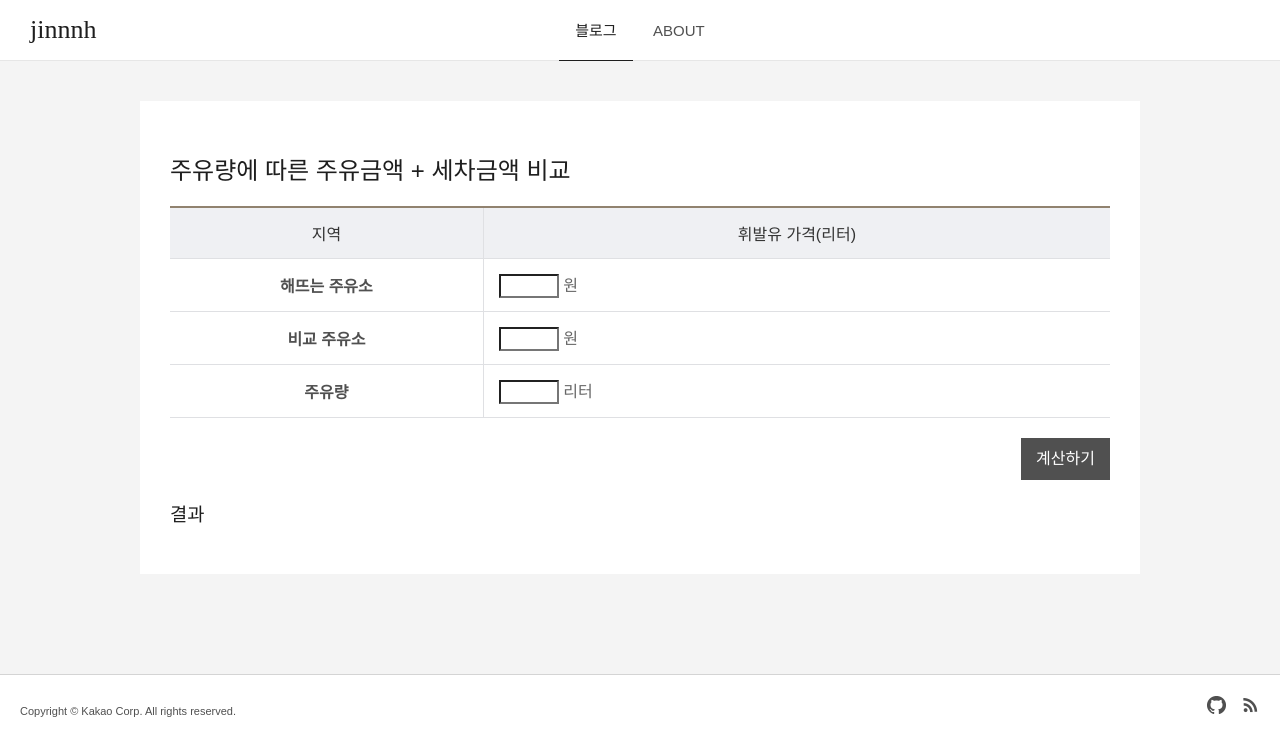
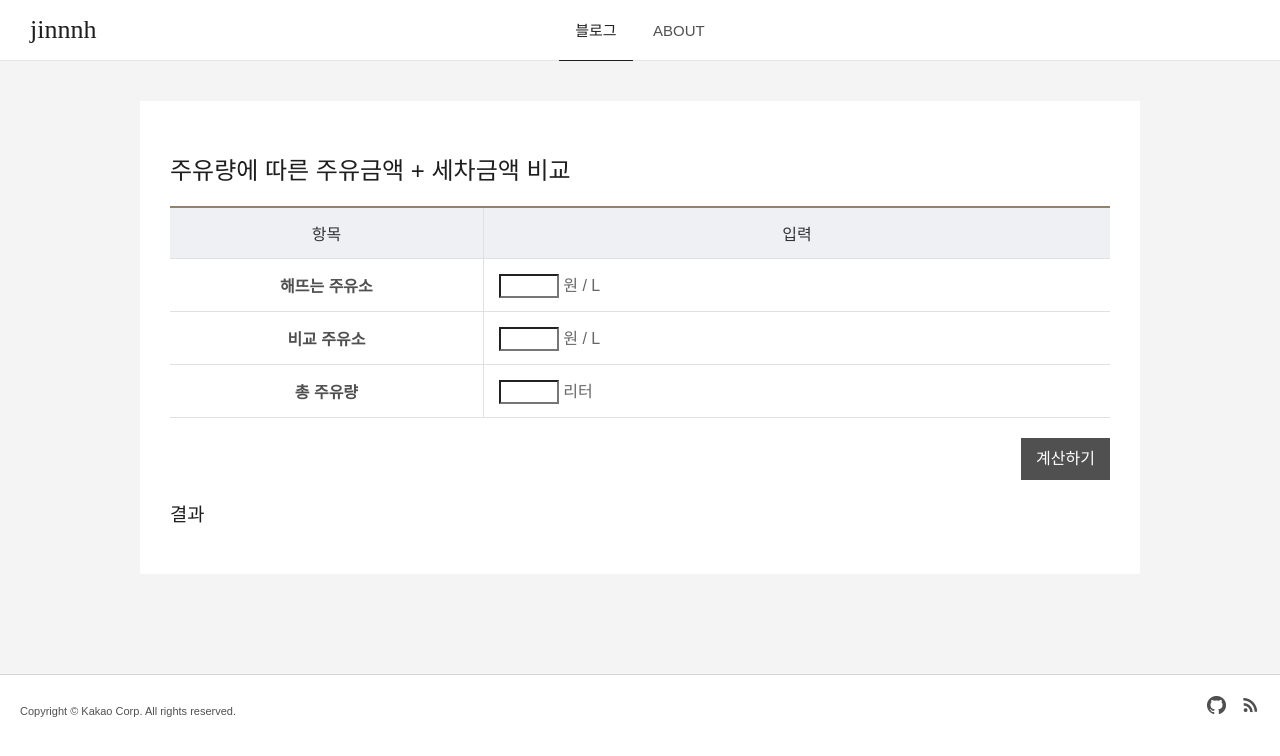
Before and after one commit to gutmate/gutmate.github.com, a Jekyll site: the page practice/oil_calc.html, which Jekyll copies as it is, in a window 1280 px wide. Shown: the top 756 px of the page. Built offline with Jekyll 4.4.1, drawn with Linux system fonts in a browser that asks for light colours; some web fonts are replaced.

Commit message:
Update oil_calc

```diff
--- a/practice/oil_calc.html
+++ b/practice/oil_calc.html
@@ -78,21 +78,21 @@
                     </colgroup>
                     <thead>
                         <tr>
-                            <th scope="col">지역</th>
-                            <th scope="col" colspan="2">휘발유 가격(리터)</th>
+                            <th scope="col">항목</th>
+                            <th scope="col" colspan="2">입력</th>
                         </tr>
                     </thead>
                     <tbody>
                         <tr>
                             <th scope="row">해뜨는 주유소</th>
-                            <td colspan="2"><input type="text" id="currentPrice1" style="width:60px"> 원</td>
+                            <td colspan="2"><input type="text" id="currentPrice1" style="width:60px"> 원 / L</td>
                         </tr>
                         <tr>
                             <th scope="row">비교 주유소</th>
-                            <td colspan="2"><input type="text" id="currentPrice2" style="width:60px"> 원</td>
+                            <td colspan="2"><input type="text" id="currentPrice2" style="width:60px"> 원 / L</td>
                         </tr>
                         <tr>
-                            <th scope="row">주유량</th>
+                            <th scope="row">총 주유량</th>
                             <td colspan="2"><input type="text" id="oil_amount" style="width:60px"> 리터</td>
                         </tr>
                     </tbody>
@@ -156,7 +156,7 @@
                 _table.push('        <thead>');
                 _table.push('            <tr>');
                 _table.push('                <th scope="col">지역</th>');
-                _table.push('                <th scope="col">휘발유 가격</th>');
+                _table.push('                <th scope="col">주유 가격</th>');
                 _table.push('                <th scope="col">세차 가격</th>');
                 _table.push('            </tr>');
                 _table.push('        </thead>');
@@ -172,7 +172,7 @@
                 _table.push('        </tfoot>');
                 _table.push('        <tbody>');
                 _table.push('            <tr>');
-                _table.push('                <td>해뜨는 주유소</td>');
+                _table.push('                <th>해뜨는 주유소</th>');
                 _table.push('                <td>' + olibank1_pr + '</td>');
                 _table.push('                <td>' + _wash + '</td>');
                 _table.push('            </tr>');
```
